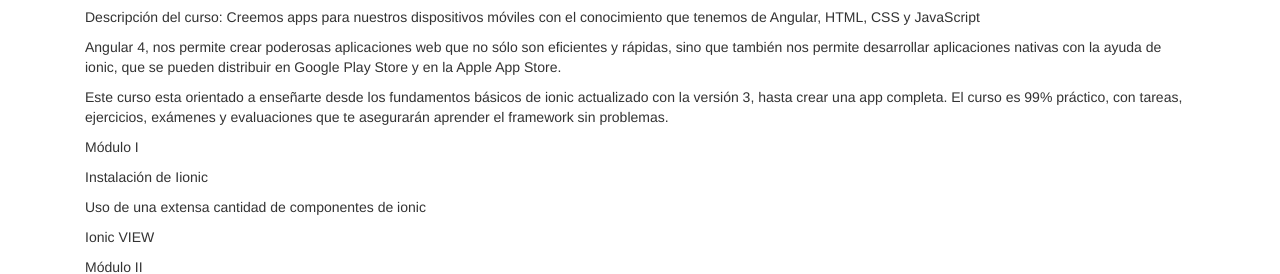
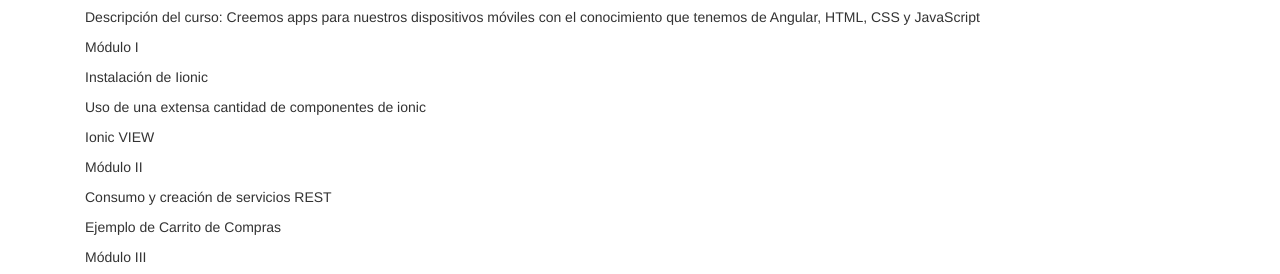
Before and after one commit to aelvis/aelvis.github.io, a plain HTML site: page index.html in a window 1280 px wide. Shown: the part 526-800 px from the top of the page. Drawn offline with nearby package versions, Linux system fonts and the light colour scheme; a web font is replaced by a local one.

Commit message:
update index
update

```diff
--- a/index.html
+++ b/index.html
@@ -28,10 +28,6 @@
 	    <div class="col-md-12">
 		    <h2>Curso de Ionic</h2>
 		    <p>Descripción del curso: Creemos apps para nuestros dispositivos móviles con el conocimiento que tenemos de Angular, HTML, CSS y JavaScript
-</p>
-		    <p>Angular 4, nos permite crear poderosas aplicaciones web que no sólo son eficientes y rápidas, sino que también nos permite desarrollar aplicaciones nativas con la ayuda de ionic,  que se pueden distribuir en Google Play Store y en la Apple App Store.
-
-		    <p>Este curso esta orientado a enseñarte desde los fundamentos básicos de ionic actualizado con la versión 3, hasta crear una app completa. El curso es 99% práctico, con tareas, ejercicios, exámenes y evaluaciones que te asegurarán aprender el framework sin problemas.</p>
 </p>
 	    <p>Módulo I</p>
 	    <p>Instalación de Iionic</p>
```
